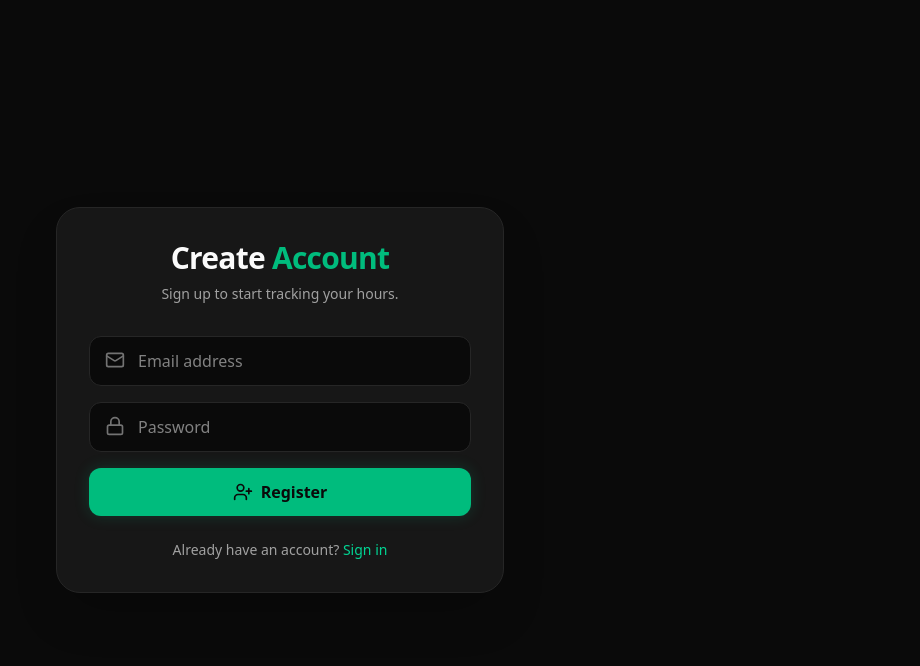
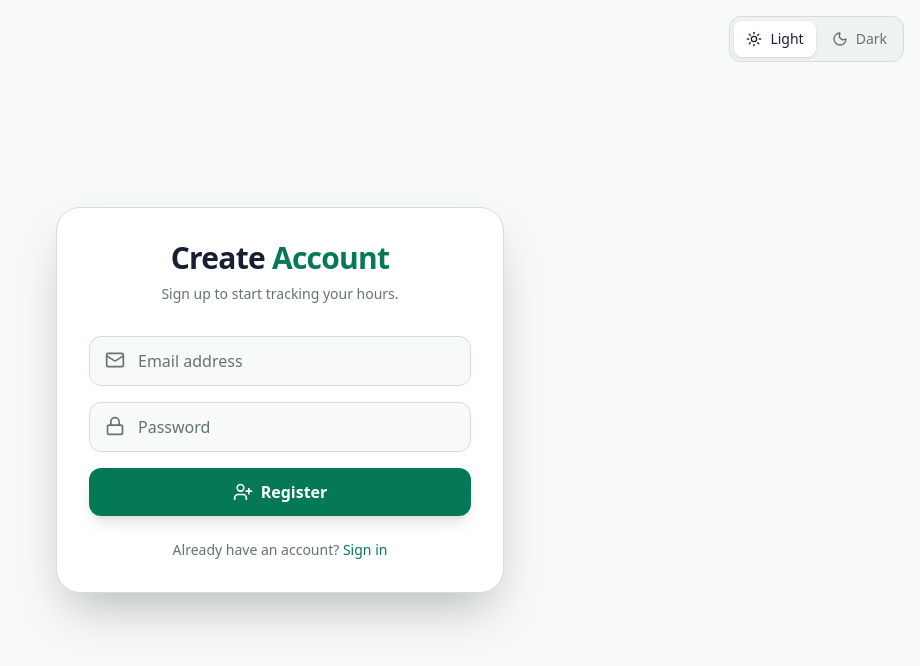
Before and after one commit to AryamaanDash/track-my-studying, a Next.js app: page /register in a window 1280 px wide. Shown: the top 666 px of the page, without its empty margins (360-1280 px from the left). Built offline with nearby package versions, Linux system fonts and the light colour scheme; no server answers.

Commit message:
added light mode and fixed pie chart changing colors

```diff
--- a/app/globals.css
+++ b/app/globals.css
@@ -4,15 +4,98 @@
 @source "../components/**/*.{js,ts,jsx,tsx,mdx}";
 
 :root {
+  color-scheme: light;
+  --background: #f7faf9;
+  --foreground: #172033;
+  --surface: #ffffff;
+  --surface-strong: #eef3f1;
+  --surface-muted: #d9e3df;
+  --border: #d2ddd8;
+  --muted: #64736e;
+  --muted-strong: #40504a;
+  --accent: #047857;
+  --accent-hover: #065f46;
+  --accent-soft: #d1fae5;
+  --accent-foreground: #ffffff;
+  --button: #1f2937;
+  --button-hover: #111827;
+  --button-foreground: #ffffff;
+  --danger: #dc2626;
+  --danger-soft: #fee2e2;
+  --danger-border: #fca5a5;
+  --danger-foreground: #991b1b;
+  --success-soft: #d1fae5;
+  --success-border: #6ee7b7;
+  --success-foreground: #065f46;
+  --chart-axis: #64748b;
+  --chart-cursor: #e2e8f0;
+  --chart-tooltip-bg: #ffffff;
+  --chart-tooltip-border: #d2ddd8;
+  --chart-tooltip-fg: #172033;
+  --input-color-scheme: light;
+}
+
+html[data-theme="dark"] {
+  color-scheme: dark;
   --background: #0a0a0a;
   --foreground: #ededed;
+  --surface: #171717;
+  --surface-strong: #262626;
+  --surface-muted: #404040;
+  --border: #262626;
+  --muted: #a3a3a3;
+  --muted-strong: #d4d4d4;
+  --accent: #10b981;
+  --accent-hover: #34d399;
+  --accent-soft: #052e2b;
+  --accent-foreground: #0a0a0a;
+  --button: #262626;
+  --button-hover: #404040;
+  --button-foreground: #f5f5f5;
+  --danger: #f87171;
+  --danger-soft: #450a0a;
+  --danger-border: #991b1b;
+  --danger-foreground: #fecaca;
+  --success-soft: #052e2b;
+  --success-border: #047857;
+  --success-foreground: #a7f3d0;
+  --chart-axis: #737373;
+  --chart-cursor: #262626;
+  --chart-tooltip-bg: #171717;
+  --chart-tooltip-border: #262626;
+  --chart-tooltip-fg: #ffffff;
+  --input-color-scheme: dark;
 }
 
 @theme inline {
   --color-background: var(--background);
   --color-foreground: var(--foreground);
+  --color-surface: var(--surface);
+  --color-surface-strong: var(--surface-strong);
+  --color-surface-muted: var(--surface-muted);
+  --color-border: var(--border);
+  --color-muted: var(--muted);
+  --color-muted-strong: var(--muted-strong);
+  --color-accent: var(--accent);
+  --color-accent-hover: var(--accent-hover);
+  --color-accent-soft: var(--accent-soft);
+  --color-accent-foreground: var(--accent-foreground);
+  --color-button: var(--button);
+  --color-button-hover: var(--button-hover);
+  --color-button-foreground: var(--button-foreground);
+  --color-danger: var(--danger);
+  --color-danger-soft: var(--danger-soft);
+  --color-danger-border: var(--danger-border);
+  --color-danger-foreground: var(--danger-foreground);
+  --color-success-soft: var(--success-soft);
+  --color-success-border: var(--success-border);
+  --color-success-foreground: var(--success-foreground);
   --font-sans: ui-sans-serif, system-ui, -apple-system, BlinkMacSystemFont, "Segoe UI", sans-serif;
   --font-mono: "SFMono-Regular", Consolas, "Liberation Mono", Menlo, monospace;
+}
+
+html {
+  background: var(--background);
 }
 
 body {
@@ -20,3 +103,9 @@ body {
   color: var(--foreground);
   font-family: ui-sans-serif, system-ui, -apple-system, BlinkMacSystemFont, "Segoe UI", sans-serif;
 }
+
+input,
+textarea,
+select {
+  color-scheme: var(--input-color-scheme);
+}
--- a/app/layout.tsx
+++ b/app/layout.tsx
@@ -1,4 +1,5 @@
 import type { Metadata } from "next";
+import Script from "next/script";
 import "./globals.css";
 
 export const metadata: Metadata = {
@@ -15,9 +16,24 @@ export default function RootLayout({
   children: React.ReactNode;
 }>) {
   return (
-    <html lang="en" className="h-full antialiased">
-      <body className="min-h-full flex flex-col bg-neutral-950 text-neutral-50">
+    <html lang="en" className="h-full antialiased" suppressHydrationWarning>
+      <body className="flex min-h-full flex-col bg-background text-foreground">
         {children}
+        <Script id="theme-preference" strategy="beforeInteractive">
+          {`
+            (function () {
+              try {
+                var storedTheme = window.localStorage.getItem("track-my-studying-theme");
+                var theme = storedTheme === "dark" ? "dark" : "light";
+                document.documentElement.dataset.theme = theme;
+                document.documentElement.style.colorScheme = theme;
+              } catch (error) {
+                document.documentElement.dataset.theme = "light";
+                document.documentElement.style.colorScheme = "light";
+              }
+            })();
+          `}
+        </Script>
       </body>
     </html>
   );
--- a/app/register/page.tsx
+++ b/app/register/page.tsx
@@ -5,6 +5,7 @@ import { redirect } from "next/navigation";
 import { connection } from "next/server";
 import { UserPlus, Mail, Lock } from "lucide-react";
 import { auth } from "@/auth";
+import ThemeSelector from "@/components/ThemeSelector";
 import { prisma } from "@/lib/prisma";
 
 const registerErrorMessages: Record<string, string> = {
@@ -99,36 +100,40 @@ export default async function RegisterPage({
   }
 
   return (
-    <div className="min-h-screen bg-neutral-950 flex items-center justify-center p-4">
-      <div className="w-full max-w-md bg-neutral-900 border border-neutral-800 rounded-3xl p-8 shadow-2xl">
+    <div className="relative flex min-h-screen items-center justify-center bg-background p-4 text-foreground">
+      <div className="absolute right-4 top-4">
+        <ThemeSelector />
+      </div>
+
+      <div className="w-full max-w-md rounded-3xl border border-border bg-surface p-8 shadow-2xl">
         <div className="text-center mb-8">
-          <h1 className="text-3xl font-bold text-neutral-50 tracking-tight mb-2">
-            Create <span className="text-emerald-500">Account</span>
+          <h1 className="text-3xl font-bold text-foreground tracking-tight mb-2">
+            Create <span className="text-accent">Account</span>
           </h1>
-          <p className="text-neutral-400 text-sm">Sign up to start tracking your hours.</p>
+          <p className="text-muted text-sm">Sign up to start tracking your hours.</p>
         </div>
 
         {errorMessage ? (
-          <p className="mb-6 rounded-2xl border border-red-500/30 bg-red-500/10 px-4 py-3 text-sm text-red-200">
+          <p className="mb-6 rounded-2xl border border-danger-border bg-danger-soft px-4 py-3 text-sm text-danger-foreground">
             {errorMessage}
           </p>
         ) : null}
 
         <form action={registerUser} className="space-y-4">
           <div className="relative">
-            <Mail className="absolute left-4 top-3.5 w-5 h-5 text-neutral-500" />
+            <Mail className="absolute left-4 top-3.5 w-5 h-5 text-muted" />
             <input
               name="email"
               type="email"
               placeholder="Email address"
               autoComplete="email"
               required
-              className="w-full bg-neutral-950 border border-neutral-800 text-neutral-50 rounded-xl pl-12 pr-4 py-3 focus:outline-none focus:ring-2 focus:ring-emerald-500"
+              className="w-full rounded-xl border border-border bg-background py-3 pl-12 pr-4 text-foreground placeholder:text-muted focus:outline-none focus:ring-2 focus:ring-accent"
             />
           </div>
 
           <div className="relative">
-            <Lock className="absolute left-4 top-3.5 w-5 h-5 text-neutral-500" />
+            <Lock className="absolute left-4 top-3.5 w-5 h-5 text-muted" />
             <input
               name="password"
               type="password"
@@ -136,19 +141,19 @@ export default async function RegisterPage({
               autoComplete="new-password"
               minLength={8}
               required
-              className="w-full bg-neutral-950 border border-neutral-800 text-neutral-50 rounded-xl pl-12 pr-4 py-3 focus:outline-none focus:ring-2 focus:ring-emerald-500"
+              className="w-full rounded-xl border border-border bg-background py-3 pl-12 pr-4 text-foreground placeholder:text-muted focus:outline-none focus:ring-2 focus:ring-accent"
             />
           </div>
 
-          <button className="w-full flex items-center justify-center gap-2 bg-emerald-500 hover:bg-emerald-400 text-neutral-950 font-bold py-3 px-4 rounded-xl transition-all shadow-[0_0_15px_rgba(16,185,129,0.2)]">
+          <button className="flex w-full items-center justify-center gap-2 rounded-xl bg-accent px-4 py-3 font-bold text-accent-foreground shadow-lg transition-colors hover:bg-accent-hover">
             <UserPlus className="w-5 h-5" />
             Register
           </button>
         </form>
 
-        <p className="mt-6 text-center text-sm text-neutral-400">
+        <p className="mt-6 text-center text-sm text-muted">
           Already have an account?{" "}
-          <Link href="/login" className="text-emerald-400 hover:text-emerald-300">
+          <Link href="/login" className="text-accent hover:text-accent-hover">
             Sign in
           </Link>
         </p>
--- a/components/StudySessionDateTimeInput.tsx
+++ b/components/StudySessionDateTimeInput.tsx
@@ -26,7 +26,7 @@ export default function StudySessionDateTimeInput() {
       onChange={(event) => setDateTime(event.target.value)}
       step="60"
       suppressHydrationWarning
-      className="w-full bg-neutral-950 border border-neutral-800 text-neutral-50 rounded-xl px-4 py-3 focus:outline-none focus:ring-2 focus:ring-emerald-500 [color-scheme:dark]"
+      className="w-full rounded-xl border border-border bg-background px-4 py-3 text-foreground focus:outline-none focus:ring-2 focus:ring-accent [color-scheme:var(--input-color-scheme)]"
     />
   );
 }
--- /dev/null
+++ b/components/ThemeSelector.tsx
@@ -0,0 +1,96 @@
+"use client";
+
+import { Moon, Sun } from "lucide-react";
+import { useEffect, useSyncExternalStore } from "react";
+
+type Theme = "light" | "dark";
+
+const storageKey = "track-my-studying-theme";
+const themeChangeEvent = "track-my-studying-theme-change";
+
+function getStoredTheme(): Theme {
+  if (typeof window === "undefined") return "light";
+
+  try {
+    return window.localStorage.getItem(storageKey) === "dark" ? "dark" : "light";
+  } catch {
+    return document.documentElement.dataset.theme === "dark" ? "dark" : "light";
+  }
+}
+
+function applyTheme(theme: Theme) {
+  document.documentElement.dataset.theme = theme;
+  document.documentElement.style.colorScheme = theme;
+}
+
+function getServerTheme(): Theme {
+  return "light";
+}
+
+function subscribeToThemeChanges(onStoreChange: () => void) {
+  window.addEventListener("storage", onStoreChange);
+  window.addEventListener(themeChangeEvent, onStoreChange);
+
+  return () => {
+    window.removeEventListener("storage", onStoreChange);
+    window.removeEventListener(themeChangeEvent, onStoreChange);
+  };
+}
+
+export default function ThemeSelector() {
+  const theme = useSyncExternalStore(
+    subscribeToThemeChanges,
+    getStoredTheme,
+    getServerTheme
+  );
+
+  useEffect(() => {
+    applyTheme(theme);
+  }, [theme]);
+
+  function chooseTheme(nextTheme: Theme) {
+    try {
+      window.localStorage.setItem(storageKey, nextTheme);
+    } catch {
+      // The DOM still updates when storage is unavailable.
+    }
+
+    applyTheme(nextTheme);
+    window.dispatchEvent(new Event(themeChangeEvent));
+  }
+
+  return (
+    <div
+      aria-label="Color theme"
+      className="flex w-fit items-center gap-1 rounded-xl border border-border bg-surface-strong p-1 text-sm"
+      role="group"
+    >
+      <button
+        aria-pressed={theme === "light"}
+        className={`flex items-center gap-2 rounded-lg px-3 py-2 transition-colors ${
+          theme === "light"
+            ? "bg-surface text-foreground shadow-sm"
+            : "text-muted hover:text-foreground"
+        }`}
+        onClick={() => chooseTheme("light")}
+        type="button"
+      >
+        <Sun className="h-4 w-4" />
+        Light
+      </button>
+      <button
+        aria-pressed={theme === "dark"}
+        className={`flex items-center gap-2 rounded-lg px-3 py-2 transition-colors ${
+          theme === "dark"
+            ? "bg-surface text-foreground shadow-sm"
+            : "text-muted hover:text-foreground"
+        }`}
+        onClick={() => chooseTheme("dark")}
+        type="button"
+      >
+        <Moon className="h-4 w-4" />
+        Dark
+      </button>
+    </div>
+  );
+}
```
Also changed, not shown: app/login/page.tsx (+19 -14 lines), app/page.tsx (+20 -18 lines), components/StudyCharts.tsx (+46 -27 lines).
